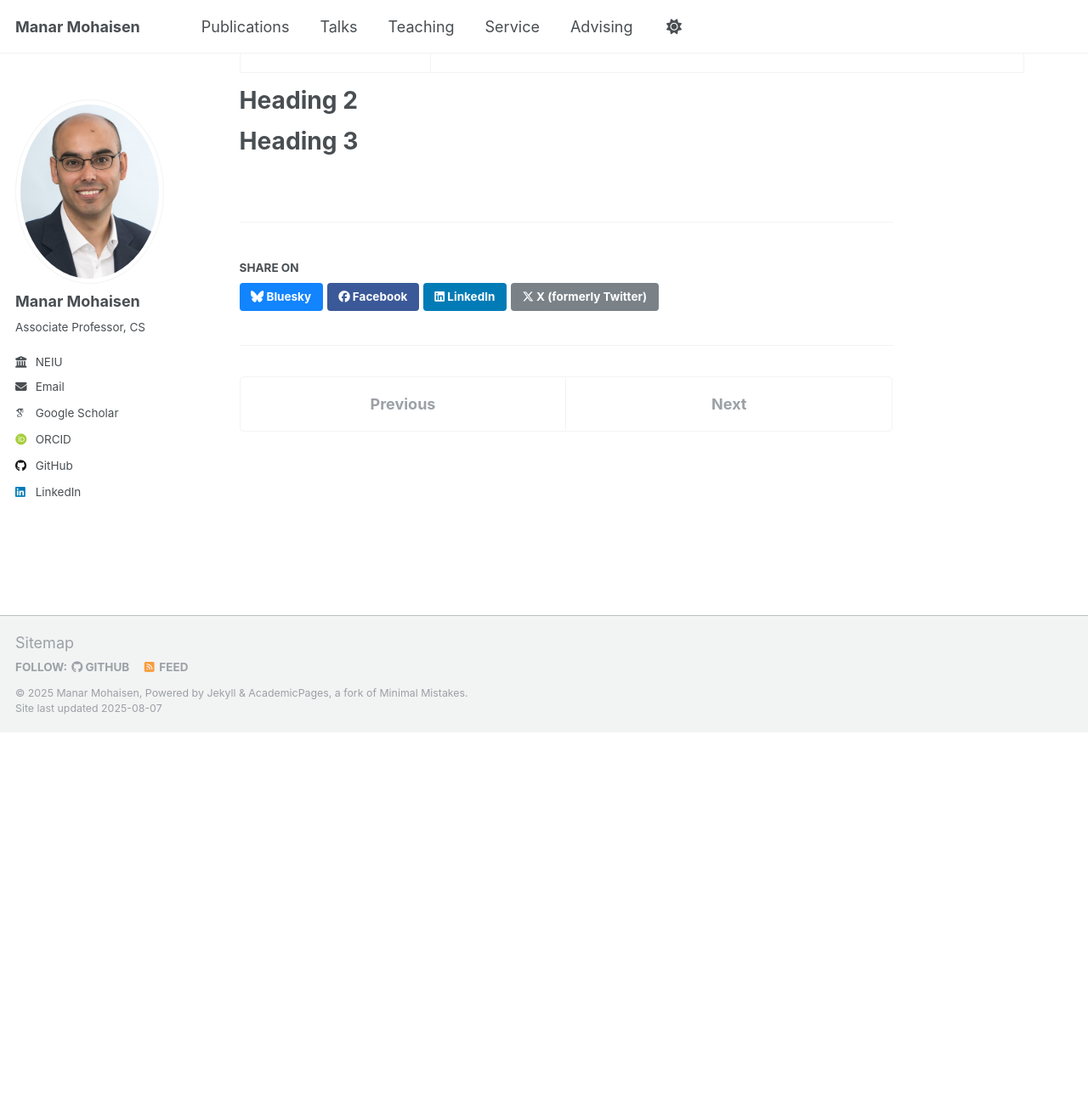
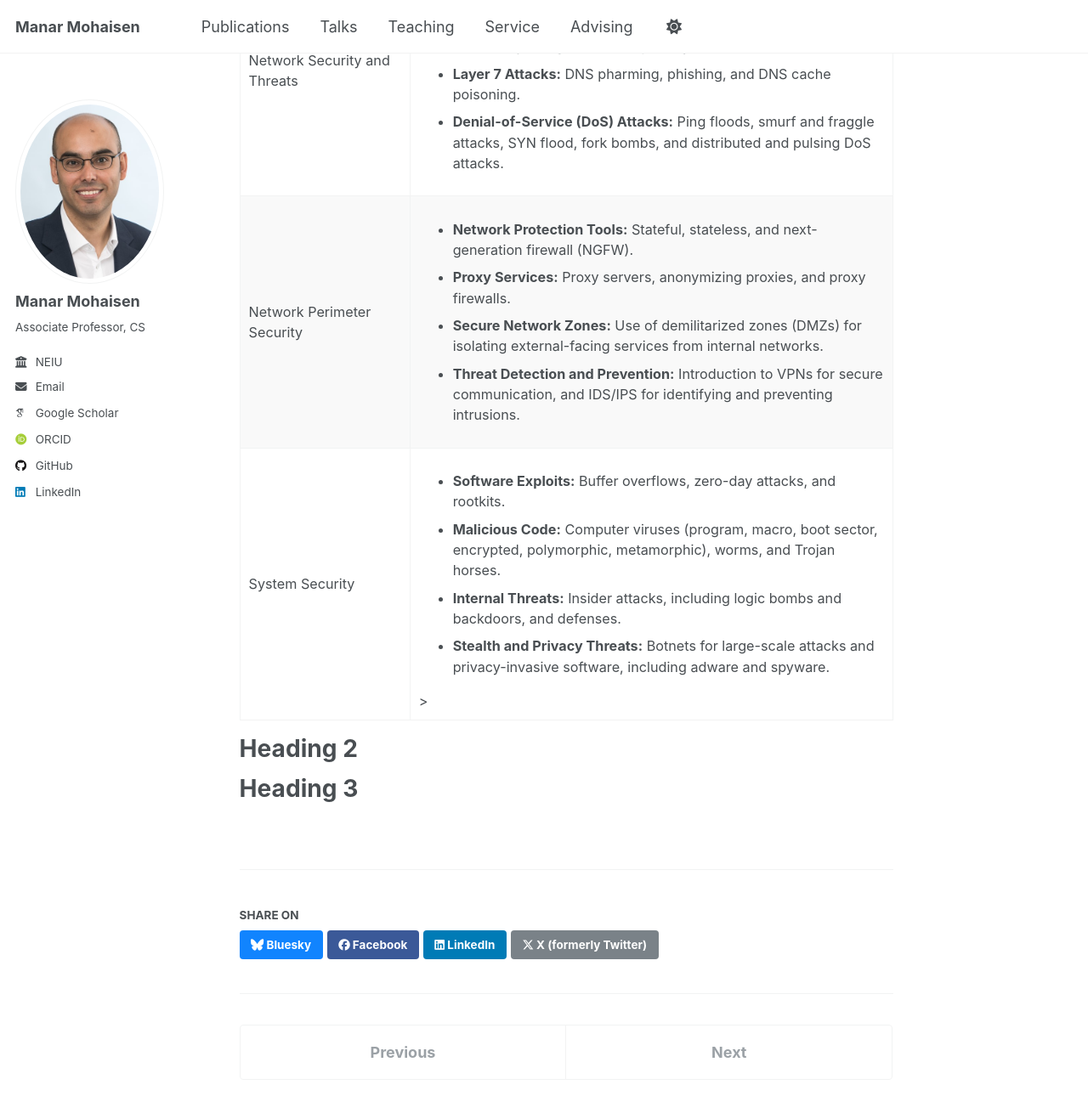
Before and after one commit to manarmohaisen/manarmohaisen.github.io, a Jekyll site: the page built from _teaching/cs360.md, in a window 1280 px wide and 1400 px high, scrolled down 1516 px. Shown: the top 1310 px of the window at 85% size. Built offline with Jekyll 4.4.1, drawn with Linux system fonts in a browser that asks for light colours; some web fonts are replaced; a script that is not in the unit is left out; before the commit the page ends 2378 px from its top, so only the background shows below that.

Commit message:
Update cs360.md

```diff
--- a/_teaching/cs360.md
+++ b/_teaching/cs360.md
@@ -12,7 +12,7 @@ This course covers various advanced security concepts, tools, and models. Topics
 
 Content
 ======
-<table style="width:120%; border-collapse: collapse; font-size: 90%; margin: 1em 0;">
+<table style="width:100%; border-collapse: collapse; font-size: 90%; margin: 1em 0;">
   <thead>
     <tr style="background-color: #0077cc; color: white;">
       <th style="padding: 12px; text-align: left;">Module</th>
@@ -67,6 +67,28 @@ Content
 </ul>
       </td>
     </tr>
+        <tr style="background-color: #f9f9f9;">
+      <td style="padding: 10px;">Network Perimeter Security</td>
+      <td style="padding: 10px;">
+        <ul>
+  <li><strong>Network Protection Tools:</strong> Stateful, stateless, and next-generation firewall (NGFW).</li>
+  <li><strong>Proxy Services:</strong> Proxy servers, anonymizing proxies, and proxy firewalls.</li>
+  <li><strong>Secure Network Zones:</strong> Use of demilitarized zones (DMZs) for isolating external-facing services from internal networks.</li>
+  <li><strong>Threat Detection and Prevention:</strong> Introduction to VPNs for secure communication, and IDS/IPS for identifying and preventing intrusions.</li>
+</ul>
+      </td>
+    </tr>
+    <tr style="background-color: #ffffff;">
+      <td style="padding: 10px;">System Security</td>
+      <td style="padding: 10px;">
+     <ul>
+  <li><strong>Software Exploits:</strong> Buffer overflows, zero-day attacks, and rootkits.</li>
+  <li><strong>Malicious Code:</strong> Computer viruses (program, macro, boot sector, encrypted, polymorphic, metamorphic), worms, and Trojan horses.</li>
+  <li><strong>Internal Threats:</strong> Insider attacks, including logic bombs and backdoors, and defenses.</li>
+  <li><strong>Stealth and Privacy Threats:</strong> Botnets for large-scale attacks and privacy-invasive software, including adware and spyware.</li>
+</ul>>
+      </td>
+    </tr>
   </tbody>
 </table>
 
```
